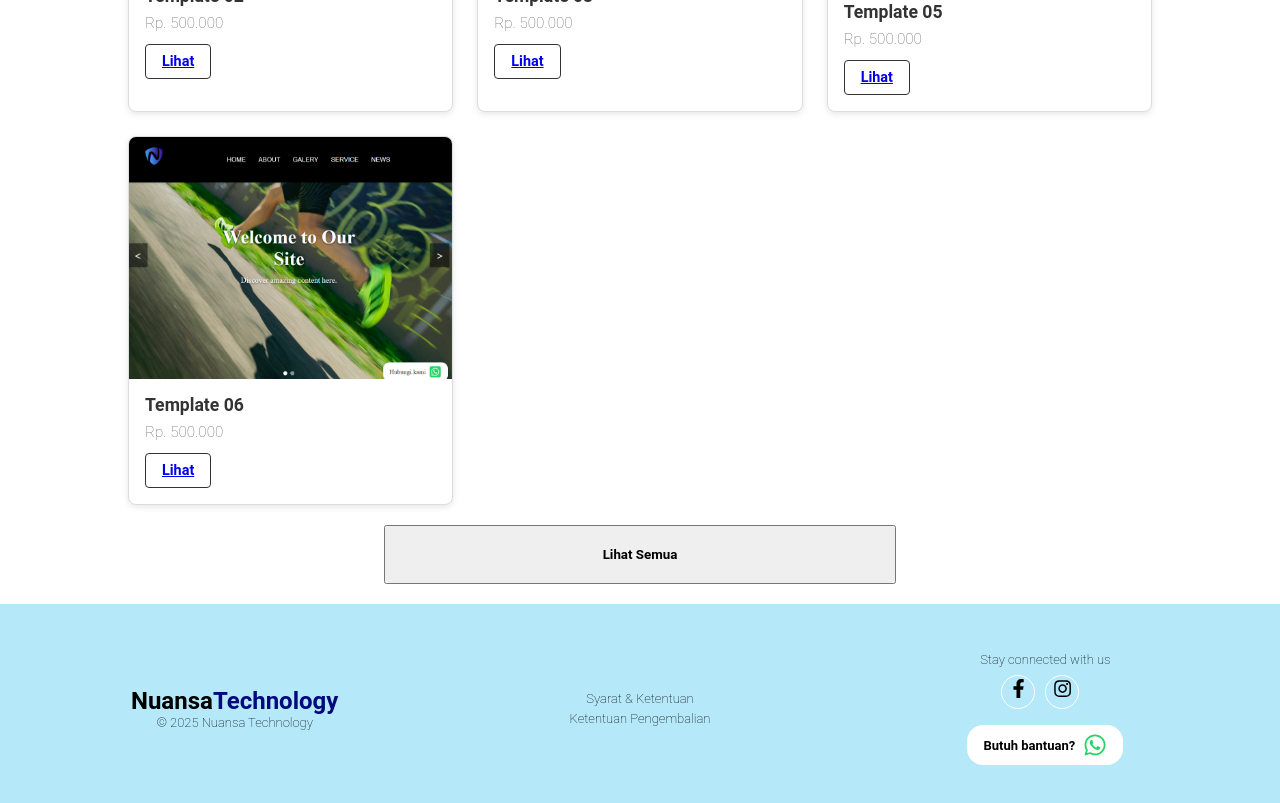
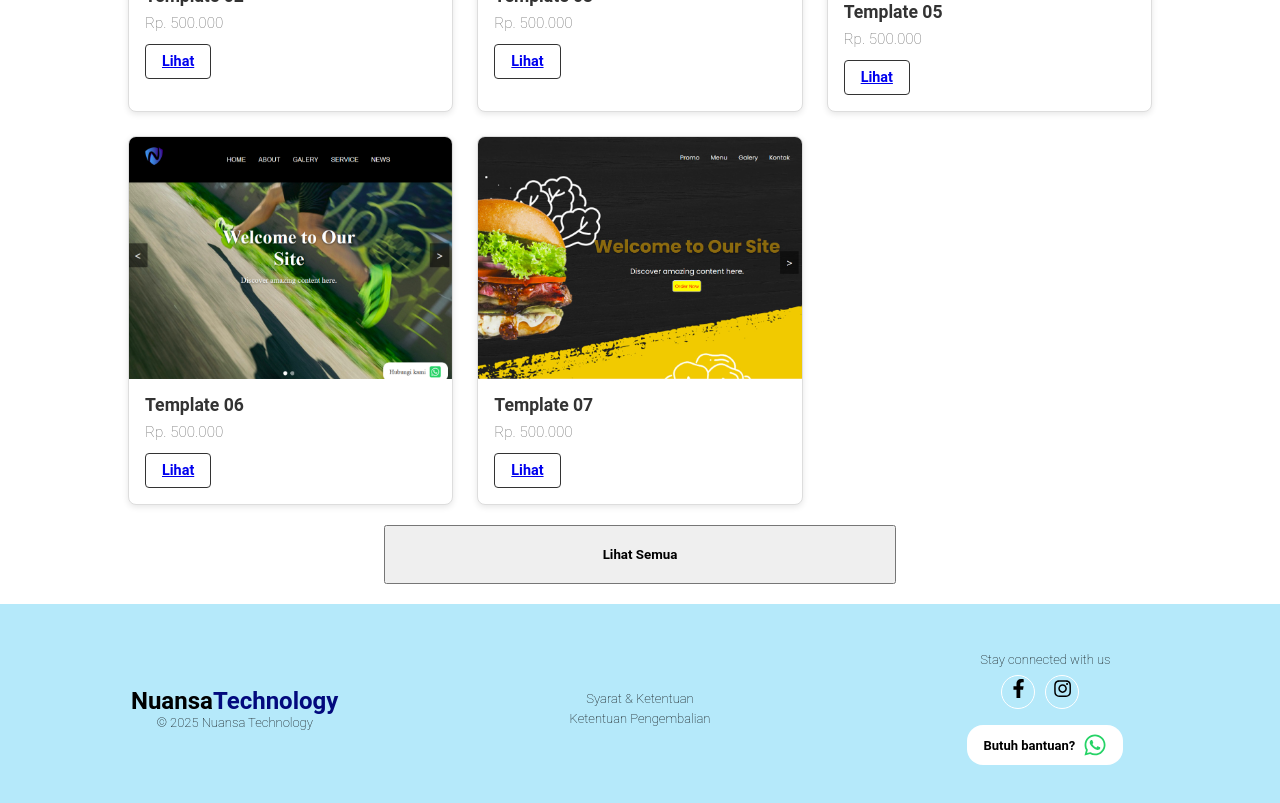
Before and after one commit to tresnaprayoga/landingpage-nuansatech, a React (Vite) app: page / in a window 1280 px wide. Shown: the part 1880-2683 px from the top of the page. Built offline with nearby package versions, Linux system fonts and the light colour scheme.

Commit message:
add card template web

```diff
--- a/src/component/listCard/ListItemCard.jsx
+++ b/src/component/listCard/ListItemCard.jsx
@@ -28,6 +28,12 @@ const ListItemCard = () => {
       image: 'card9.jpg',
       buttonLink: 'https://eventsports.netlify.app/',
     },
+    {
+      title: 'Template 07',
+      harga: 'Rp. 500.000',
+      image: 'card10.jpg',
+      buttonLink: 'https://signaturebites.netlify.app/',
+    },
   ];
 
   return (
```
Also changed, not shown: public/card10.jpg (added).
